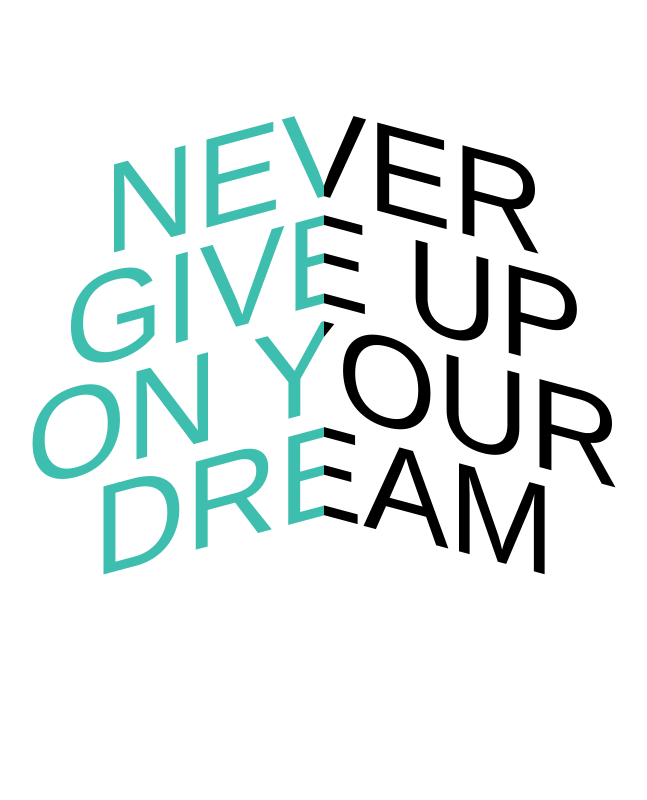
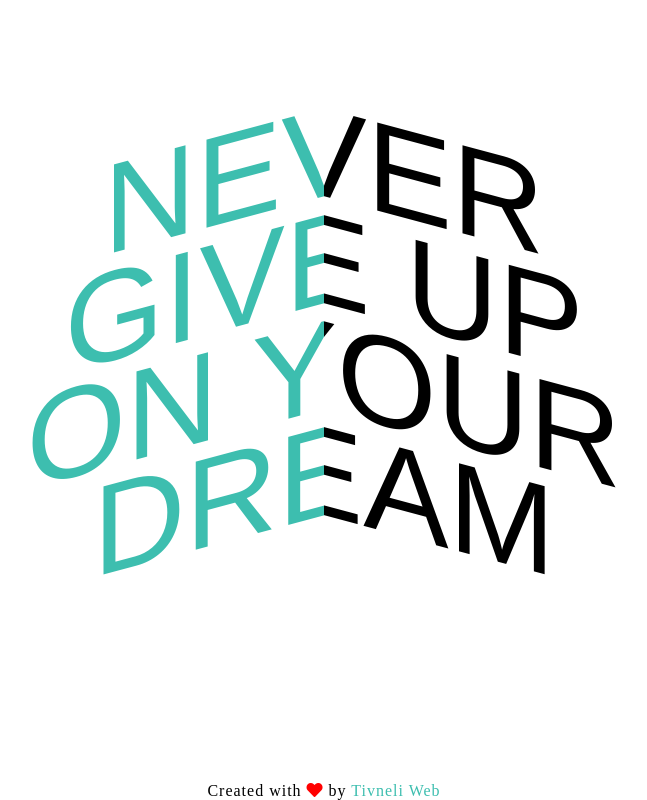
Before and after one commit to sh-anna/TextFollowingMouse, a plain HTML site: page index.html in a window 1280 px wide. Shown: the whole page, without its empty margins (316-963 px from the left). Drawn offline with Linux system fonts and the light colour scheme.

Commit message:
Add files via upload

```diff
--- a/index.html
+++ b/index.html
@@ -6,6 +6,7 @@
     <meta name="viewport" content="width=device-width, initial-scale=1.0">
     <title>Text following Mouse</title>
     <link rel="stylesheet" href="style.css">
+    <link rel='stylesheet' href="https://use.fontawesome.com/releases/v5.8.1/css/all.css">
 </head>
 <body>
     <div class="wrap">
@@ -59,6 +60,10 @@
               </div>
     </div>
 
+    <footer>
+      <p>Created with <i class="fa fa-heart"></i> by <a target="_blank" href="https://tivneliweb.co.il/">Tivneli Web</a></p>
+    </footer>
+
     <script src="./index.js"></script>
 </body>
 </html>
--- a/style.css
+++ b/style.css
@@ -41,3 +41,21 @@
     line-height: .8;
     transition: ease-out .6s;
   }
+
+  footer {
+    position: fixed;
+    bottom: 0;
+    left: 0;
+    right: 0;
+    text-align: center;
+    letter-spacing: 1px;
+  }
+
+  footer i {
+    color: red;
+  }
+
+  footer a {
+    color: #3DBEAF;
+    text-decoration: none;
+  }
```
